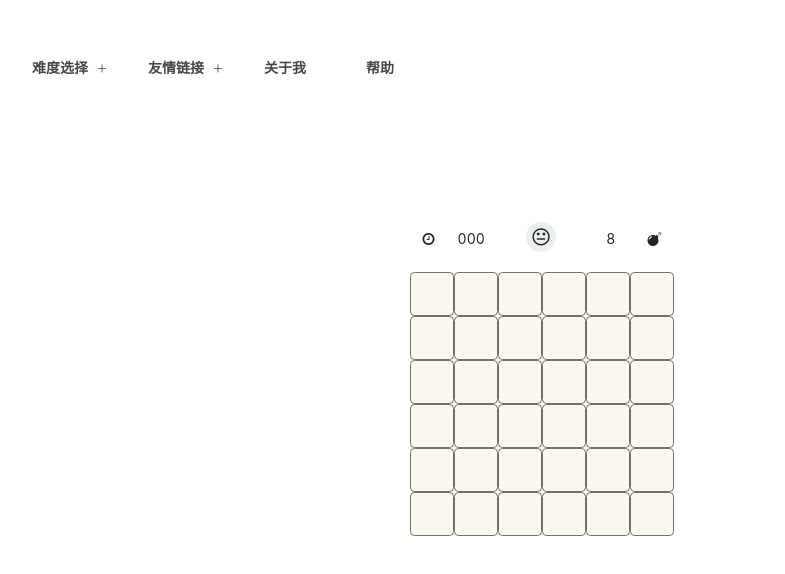
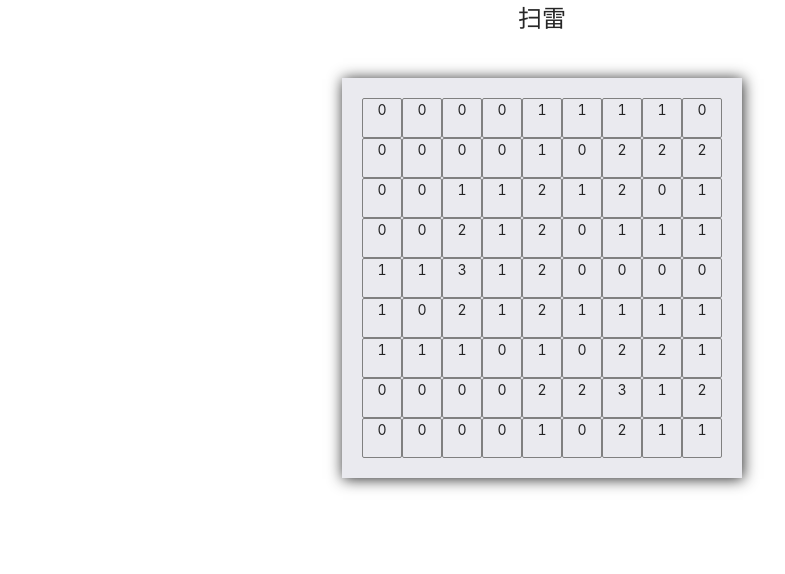
Before and after one commit to enpitsuLin/Vue-minesweeper, a Vue app: page / in a window 1280 px wide. Shown: the top 574 px of the page, without its empty margins (98-883 px from the left). Built offline with nearby package versions, Linux system fonts and the light colour scheme.

Commit message:
除了鼠标事件外ok

```diff
--- a/package.json
+++ b/package.json
@@ -2,7 +2,6 @@
   "name": "html5mine",
   "version": "1.0.0",
   "description": "本项目是于学习jQuery时产出的一个小游戏。",
-  "main": "index.js",
   "private": true,
   "scripts": {
     "serve": "vue-cli-service serve",
@@ -12,7 +11,6 @@
   "dependencies": {
     "core-js": "^2.6.5",
     "font-awesome": "^4.7.0",
-    "muse-ui": "^3.0.2",
     "vue": "^2.6.6"
   },
   "devDependencies": {
--- a/pulic/index.html
+++ b/public/index.html
@@ -6,7 +6,7 @@
     <meta http-equiv="X-UA-Compatible" content="IE=edge">
     <meta name="viewport" content="width=device-width,initial-scale=1.0">
     <link rel="icon" href="<%= BASE_URL %>favicon.ico">
-    <title>ffxiv-app-muse-ui</title>
+    <title>扫雷</title>
 </head>
 
 <body>
@@ -15,7 +15,7 @@
             不好意思但是该站点不能在未启用JavaScript的情况下运行，请启用再继续
         </strong>
     </noscript>
-    <div id="vue-mine"></div>
+    <div id="app"></div>
     <!-- built files will be auto injected -->
 </body>
 
--- /dev/null
+++ b/src/App.vue
@@ -0,0 +1,18 @@
+<template>
+  <div>
+      <Game></Game>
+  </div>
+</template>
+
+<script>
+import Game from "./components/game.vue";
+
+export default {
+  components: {
+    Game
+  }
+};
+</script>
+
+<style scoped>
+</style>
--- a/src/components/Orzmineswpeer.vue
+++ /dev/null
@@ -1,116 +0,0 @@
-<template>
-  <div class="mineswpeer">
-    <div class="indicator">
-      <ul>
-        <li class="timer">
-          <i class="fa fa-clock-o" aria-hidden="true"></i>
-        </li>
-        <li class="reset">
-          <button>
-            <div class="button" @click="initboard">
-              <i class="fa fa-meh-o" aria-hidden="true"></i>
-            </div>
-          </button>
-        </li>
-        <li class="mine-count">
-          <i class="fa fa-bomb" aria-hidden="true"></i>
-        </li>
-      </ul>
-    </div>
-
-    <div class="board">
-      <div v-for="row of mineMap" :key="row" class="row">
-        <div
-          v-for="data of row"
-          :key="data"
-          style="display:inline-block;border:1px solid #111;width:40px;height:40px;cursor: pointer;text-align:center"
-        >{{data.mine==="true"?'O':'X'}}</div>
-      </div>
-    </div>
-  </div>
-</template>
-
-<script>
-export default {
-  name: "Orzminesweeper",
-  props: { level: { type: Object, required: true } },
-  data() {
-    return {
-      mineMap: []
-    };
-  },
-  computed: {
-    newlevel() {
-      return this.level.size;
-    }
-  },
-  watch: {
-    newlevel: function() {
-      this.initboard();
-    }
-  },
-  methods: {
-    changelevel(item) {
-      this.level = item;
-    },
-    initboard() {
-      this.mineMap = this.createmines();
-    },
-    createmines() {
-      const {
-        mineTotal,
-        size: [height, width]
-      } = this.level;
-      const empty = new Array(height * width - mineTotal).fill("false");
-      const mines = new Array(mineTotal).fill("true");
-
-      let mineMap = [];
-      const shuffled = mines
-        .concat(empty)
-        .sort(() => {
-          return Math.random() > 0.5 ? -1 : 1;
-        })
-        .map((mine, index) => ({ mine, index }));
-      console.log(shuffled);
-      for (let i = 0; i < shuffled.length; i += width) {
-        mineMap.push(shuffled.slice(i, i + width));
-      }
-
-      return mineMap;
-    }
-  },
-  mounted() {
-    this.initboard();
-  }
-};
-</script>
-
-<style lang="less">
-.indicator {
-  margin: 0 auto;
-
-  width: 600px;
-  background-color: #f5f5f5;
-  border-radius: 10px;
-  .reset button {
-    user-select: none;
-    outline: none;
-    -webkit-appearance: none;
-    font-size: 30px;
-    background-color: #f5f5f5;
-    cursor: pointer;
-    margin: 8px;
-  }
-  ul {
-    padding-top: 20px;
-    padding-bottom: 20px;
-    text-align: center;
-    li {
-      vertical-align: middle;
-      font-size: 30px;
-      width: 30%;
-      display: inline-block;
-    }
-  }
-}
-</style>
--- /dev/null
+++ b/src/components/cell.vue
@@ -0,0 +1,32 @@
+<template>
+  <div class="cell">{{data.adjMine}}</div>
+</template>
+
+<script>
+export default {
+  name: "cell",
+  props: {
+    data: Object
+  },
+  data() {
+    return {
+      opened: false
+    };
+  },
+  computer: {}
+};
+</script>
+
+<style lang="less">
+.cell {
+  border: 1px solid gray;
+  border-radius: 2px;
+  width: 40px;
+  height: 40px;
+  cursor: pointer;
+  text-align: center;
+  &:hover {
+    background-color: #fff2e2;
+  }
+}
+</style>
--- /dev/null
+++ b/src/components/game.vue
@@ -0,0 +1,57 @@
+<template>
+  <div class="game">
+    <div class="title">扫雷</div>
+    <Minebroad :level="level"></Minebroad>
+  </div>
+</template>
+
+<script type="text/babel">
+import Minebroad from "./minebroad.vue";
+
+export default {
+  components: {
+    Minebroad
+  },
+
+  data() {
+    return {
+      levels: [
+        { name: "easy", size: [9, 9], mineTotal: 10 },
+        { name: "mid", size: [16, 16], mineTotal: 40 },
+        { name: "hard", size: [16, 30], mineTotal: 99 }
+      ],
+      level: { name: "easy", size: [9, 9], mineTotal: 10 }
+    };
+  }
+};
+</script>
+
+<style lang="less">
+* {
+  box-sizing: border-box;
+  user-select: none;
+}
+ol,
+ul,
+li {
+  list-style: none;
+}
+a {
+  text-decoration: none;
+  display: block;
+  -webkit-tap-highlight-color: rgba(255, 255, 255, 0);
+  -webkit-user-select: none;
+  -moz-user-focus: none;
+  -moz-user-select: none;
+}
+.game {
+  display: flex;
+  flex-direction: column;
+  align-items: center;
+  .title {
+    margin-bottom: 40px;
+    text-align: center;
+    font-size: 24px;
+  }
+}
+</style>
--- /dev/null
+++ b/src/components/minebroad.vue
@@ -0,0 +1,126 @@
+<template>
+  <div class="mine-body">
+    <div class="board">
+      <div v-for="(row,i) of mineMap" :key="i" class="row">
+        <cell v-for="data of row" :key="data.index" :data="data"></cell>
+      </div>
+    </div>
+  </div>
+</template>
+
+<script>
+import Cell from "./cell.vue";
+
+export default {
+  name: "Orzminesweeper",
+  props: { level: { type: Object, required: true } },
+  components: { Cell },
+  data() {
+    return {
+      mineMap: []
+    };
+  },
+  computed: {
+    newlevel() {
+      return this.level.size;
+    }
+  },
+  watch: {
+    newlevel: function() {
+      this.initboard();
+    }
+  },
+  methods: {
+    changelevel(item) {
+      this.level = item;
+    },
+    initboard() {
+      this.mineMap = this.createmines();
+    },
+    createmines() {
+      const {
+        mineTotal,
+        size: [height, width]
+      } = this.level;
+      const empty = new Array(height * width - mineTotal).fill("false");
+      const mines = new Array(mineTotal).fill("true");
+
+      let mineMap = [];
+      const shuffled = mines.concat(empty).sort(() => {
+        return Math.random() > 0.5 ? -1 : 1;
+      });
+      for (let i = 0; i < shuffled.length; i += width) {
+        const row = i / width;
+        mineMap.push(
+          shuffled
+            .slice(i, i + width)
+            .map((mine, index) => ({ row: row, index, mine }))
+        );
+      }
+      for (let row = 0; row < height; row++) {
+        for (let index = 0; index < width; index++) {
+          /* if (mineMap[row][index].mine === "true") {
+            continue;
+          } */
+          const posMine = [
+            [row - 1, index - 1],
+            [row - 1, index],
+            [row - 1, index + 1],
+            [row, index - 1],
+            [row, index + 1],
+            [row + 1, index - 1],
+            [row + 1, index],
+            [row + 1, index + 1]
+          ];
+          let adjMine = 0;
+          for (let i = 0; i < 8; i++) {
+            let _row = posMine[i][0];
+            let _column = posMine[i][1];
+
+            if (
+              _row < 0 ||
+              _column < 0 ||
+              _row > height - 1 ||
+              _column > width - 1
+            ) {
+              continue;
+            }
+            if (mineMap[_row][_column].mine === "true") {
+              adjMine++;
+            }
+          }
+          mineMap[row][index] = {
+            row: row,
+            index: index,
+            adjMine: adjMine,
+            mine: mineMap[row][index].mine
+          };
+        }
+      }
+      return mineMap;
+    }
+  },
+  mounted() {
+    this.initboard();
+  }
+};
+</script>
+
+<style lang="less">
+.mine-body {
+  display: flex;
+  flex-direction: column;
+  align-items: center;
+  .board {
+    display: flex;
+    flex-direction: column;
+    align-items: center;
+    padding: 20px;
+    background-color: #eaeaef;
+    box-shadow: 1px 1px 14px;
+    .row {
+      display: flex;
+    }
+  }
+}
+</style>
--- a/src/main.js
+++ b/src/main.js
@@ -1,9 +1,9 @@
 import Vue from 'vue'
-import Orzmine from "./vue-mine.vue";
+import App from "./App.vue";
 import 'font-awesome/css/font-awesome.css'
 
 Vue.config.productionTip = false
 
 new Vue({
-    render: h => h(Orzmine),
+    render: h => h(App),
 }).$mount('#app')
--- a/src/vue-mine.vue
+++ /dev/null
@@ -1,43 +0,0 @@
-<template>
-  <div class="Orzmine">
-    <div class="mine-body">
-      <!--<Minemenu></Minemenu>-->
-      <Orzmineswpeer :level="level"></Orzmineswpeer>
-    </div>
-  </div>
-</template>
-
-<script type="text/babel">
-import Orzmineswpeer from "./components/Orzmineswpeer";
-
-export default {
-  components: {
-    Orzmineswpeer
-  },
-
-  data() {
-    return {
-      levels: [
-         { name: 'easy', size: [9, 9], mineTotal: 10 },
-        { name: 'mid', size: [16, 16], mineTotal: 40 },
-        { name: 'hard', size: [16, 30], mineTotal: 99 }
-      ],
-      level: { name: 'easy', size: [9, 9], mineTotal: 10 },
-    };
-  }
-};
-</script>
-
-<style lang="less">
-* {
-  margin: 0;
-  padding: 0;
-  border: 0;
-  box-sizing: border-box;
-}
-ol,
-ul,
-li {
-  list-style: none;
-}
-</style>
```
Also changed, not shown: 1 other file (tests, documents, lock files or other folders).
